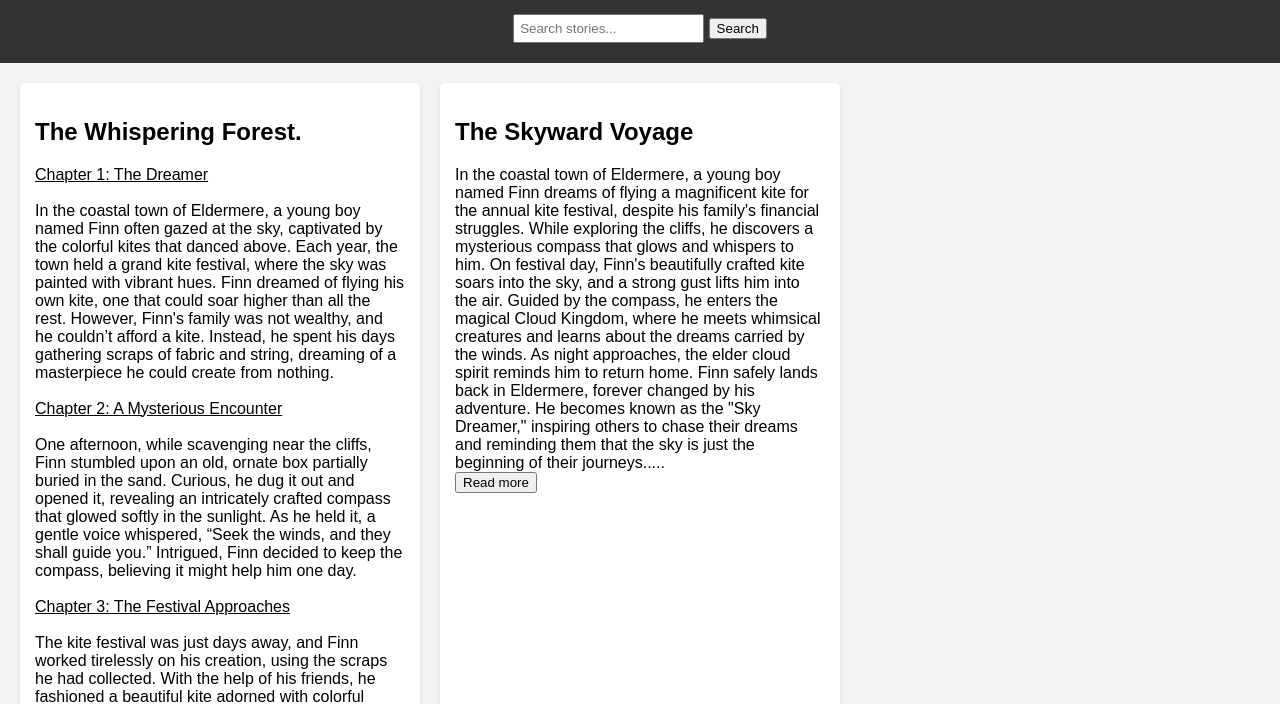
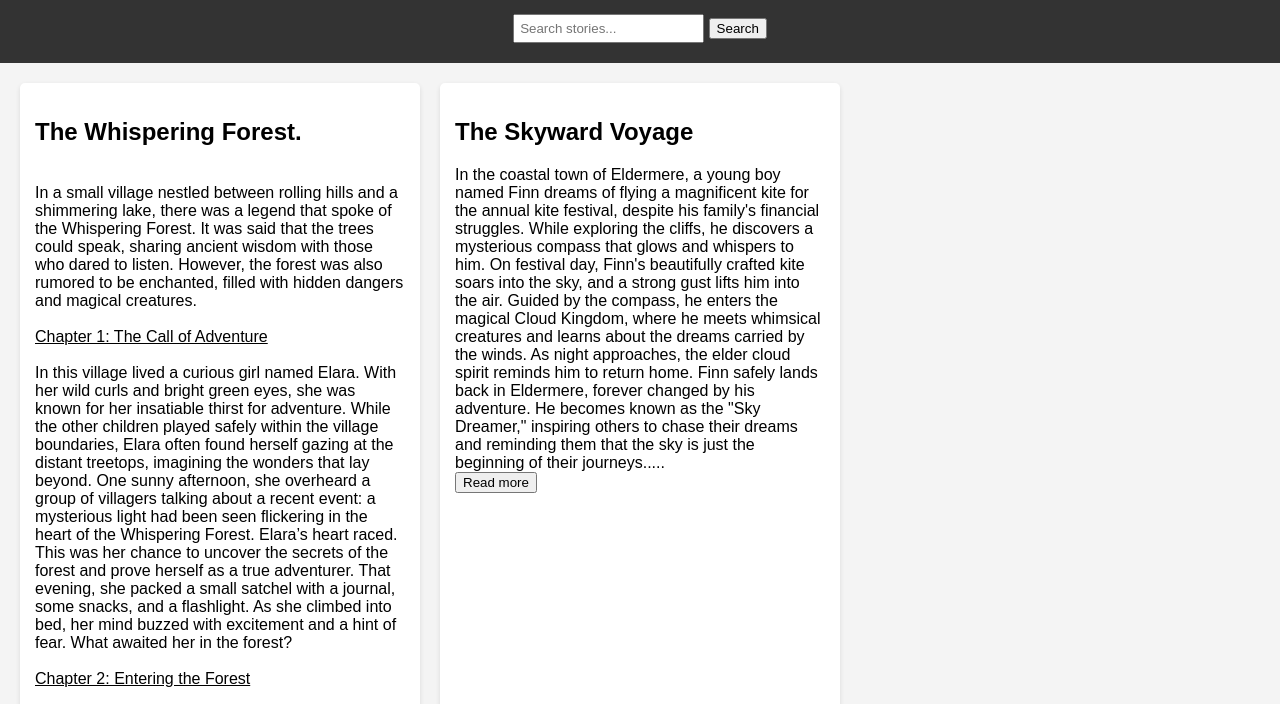
Before and after one commit to aAsTerisk/Amazing, a plain HTML site: page Asterisk.html in a window 1280 px wide. Shown: the part 120-824 px from the top of the page. Drawn offline with Linux system fonts and the light colour scheme.

Commit message:
Update Asterisk.html

```diff
--- a/Asterisk.html
+++ b/Asterisk.html
@@ -25,38 +25,56 @@
         <section class="stories">
             <article class="story">
                 <h2><b>The Whispering Forest.</b></h2>
-               <p id="story-content"><ins>Chapter 1: The Dreamer</ins><br>
-<br>In the coastal town of Eldermere, a young boy named Finn often gazed at the sky, captivated by the colorful kites that danced above. Each year, the town held a grand kite festival, where the sky was painted with vibrant hues. Finn dreamed of flying his own kite, one that could soar higher than all the rest.
+                <p id="story-content">
+<br>In a small village nestled between rolling hills and a shimmering lake, there was a legend that spoke of the Whispering Forest. It was said that the trees could speak, sharing ancient wisdom with those who dared to listen. However, the forest was also rumored to be enchanted, filled with hidden dangers and magical creatures.<br>
+<br><ins>Chapter 1: The Call of Adventure</ins><br>
 
-However, Finn's family was not wealthy, and he couldn’t afford a kite. Instead, he spent his days gathering scraps of fabric and string, dreaming of a masterpiece he could create from nothing.<br>
-<br><ins>Chapter 2: A Mysterious Encounter</ins><br>
+<br>In this village lived a curious girl named Elara. With her wild curls and bright green eyes, she was known for her insatiable thirst for adventure. While the other children played safely within the village boundaries, Elara often found herself gazing at the distant treetops, imagining the wonders that lay beyond.
 
-<br>One afternoon, while scavenging near the cliffs, Finn stumbled upon an old, ornate box partially buried in the sand. Curious, he dug it out and opened it, revealing an intricately crafted compass that glowed softly in the sunlight.
+One sunny afternoon, she overheard a group of villagers talking about a recent event: a mysterious light had been seen flickering in the heart of the Whispering Forest. Elara’s heart raced. This was her chance to uncover the secrets of the forest and prove herself as a true adventurer.
 
-As he held it, a gentle voice whispered, “Seek the winds, and they shall guide you.” Intrigued, Finn decided to keep the compass, believing it might help him one day.<br>
-<br><ins>Chapter 3: The Festival Approaches</ins><br>
+That evening, she packed a small satchel with a journal, some snacks, and a flashlight. As she climbed into bed, her mind buzzed with excitement and a hint of fear. What awaited her in the forest?<br>
+<br><ins>Chapter 2: Entering the Forest</ins><br>
 
-<br>The kite festival was just days away, and Finn worked tirelessly on his creation, using the scraps he had collected. With the help of his friends, he fashioned a beautiful kite adorned with colorful patterns that mirrored the waves of the sea and the sky above.
+<br>The next morning, before dawn had broken, Elara slipped out of her house. The village was still asleep as she made her way to the edge of the forest. The towering trees loomed before her, their leaves whispering in the gentle breeze. Taking a deep breath, she stepped into the cool shade of the forest.
+At first, the silence was overwhelming. The only sounds were the rustling leaves and the occasional call of a distant bird. Elara walked deeper into the woods, her heart pounding with every step. After a while, she stumbled upon a narrow path lined with vibrant wildflowers, leading her deeper into the heart of the forest.<br>
+<br><ins>Chapter 3: The Encounter</ins><br>
 
-On the day of the festival, the town buzzed with excitement. Finn's heart raced as he prepared to fly his kite for the first time. He felt a strange pull from the compass, urging him to follow the wind.<br>
-<br><ins>Chapter 4: The Flight Begins</ins><br>
+<br>As she walked, the air grew thick with an otherworldly energy. Suddenly, she heard a soft voice. “Who dares to enter the Whispering Forest?”
 
-<br>As Finn launched his kite, the wind caught it, lifting it higher and higher. The townsfolk gasped in awe at the beautiful display. Suddenly, a strong gust of wind swept through the festival, and the compass began to glow brightly. Finn felt a surge of energy, and the kite seemed to come alive, soaring toward the clouds.
+Startled, Elara spun around to see a small, shimmering figure hovering in the air. It was a fairy, her wings sparkling like sunlight on water. “I am Lyra,” she said, her voice melodic. “You seek the light, do you not?”
 
-To his astonishment, Finn found himself lifted off the ground, floating alongside his kite. The world below shrank as he ascended, and he laughed in pure joy. The compass guided him through the sky, leading him to a realm where the clouds were soft and the sun shone like gold.<br>
-<br><ins>Chapter 5: The Cloud Kingdom</ins><br>
+Elara nodded, speechless with awe. “Yes! I want to discover its secrets.”
 
-<br>In this magical Cloud Kingdom, Finn encountered whimsical creatures—fluffy cloud animals and playful wind spirits. They welcomed him warmly, celebrating his arrival as the first human to visit their realm. Finn shared stories of Eldermere and learned about the winds that carried dreams and hopes from the earth below.
+“Very well,” Lyra replied. “But beware: the forest tests those who seek its truths. You must show bravery and kindness.”
 
-As the sun began to set, a wise elder cloud spirit approached Finn. “You have a brave heart, young dreamer. But remember, the winds can be fickle. You must return home before nightfall.”<br>
-<br><ins>Chapter 6: The Return</ins><br>
+With that, the fairy waved her hand, and a glowing path appeared before Elara. Feeling emboldened, she followed the path, her heart filled with hope.<br>
+<br><ins>Chapter 4: Trials of the Heart</ins><br>
 
-<br>Reluctantly, Finn bid farewell to his new friends and followed the compass back toward Eldermere. The kite guided him gently down, and he landed safely among the cheering townsfolk, who were in awe of his incredible journey.
+<br>As Elara journeyed deeper, she encountered various challenges. First, she found a wounded fox trapped in a hunter’s snare. Remembering Lyra’s words, she carefully freed the fox, who looked at her with gratitude before disappearing into the underbrush.
 
-Though he was back on solid ground, Finn felt forever changed. The experience taught him that dreams could take flight with a bit of courage and imagination.
-Epilogue: A Legacy of Dreams
+Next, she came across a group of bickering animals—a wise old owl and a stubborn raccoon—arguing over a pile of berries. Elara stepped in, suggesting they share the berries instead of fighting. To her delight, they agreed, and the newfound friends celebrated with a feast.
 
-From that day on, Finn became known as the “Sky Dreamer.” Every year during the kite festival, he shared his story of the Cloud Kingdom, inspiring generations to dream big and chase the winds of adventure. The compass, now a cherished keepsake, reminded him that the sky was never
+With each act of kindness, Elara felt her confidence growing. The forest was testing her, but she was determined to prove her worth.<br>
+<br><ins>Chapter 5: The Light Revealed</ins><br>
+
+<br>Finally, Elara reached a clearing bathed in an ethereal glow. In the center stood an ancient tree, its bark shimmering like silver. At its roots lay a radiant crystal pulsing with light.
+
+As Elara approached, she felt a deep connection to the tree. It whispered to her in a language only her heart could understand. “You have shown courage and compassion, young one. The true light of the forest lies within you.”
+
+With that, the crystal rose into the air, enveloping Elara in a warm glow. She closed her eyes, feeling the essence of the forest flow through her. When she opened them again, she understood: the forest was alive, a reflection of the kindness within those who entered.<br>
+<br><ins>Chapter 6: The Journey Home</ins><br>
+
+<br>As Elara made her way back, she noticed the forest had changed. The colors were brighter, the air filled with laughter from the animals she had helped. Lyra appeared once more, beaming with pride.
+
+“You have learned the greatest lesson of all: the power of kindness and connection,” she said. “Carry this light back to your village, and share it with others.”
+
+Elara returned to her village, her heart full of stories and newfound wisdom. She shared her adventure, inspiring others to embrace their own journeys. The villagers began to venture into the Whispering Forest, not just to seek its mysteries but to listen to the whispers of friendship and unity.
+Epilogue: A Legacy of Light
+
+Years passed, and Elara grew into a wise woman, known for her tales of the Whispering Forest. She taught children about the importance of kindness and bravery, reminding them that true adventure begins with the heart.
+And so, the legend of the Whispering Forest continued, woven into the lives of those who dared to listen.
+</p>
             </article>
             <article class="story">
                 <h2>The Skyward Voyage</h2>
```
